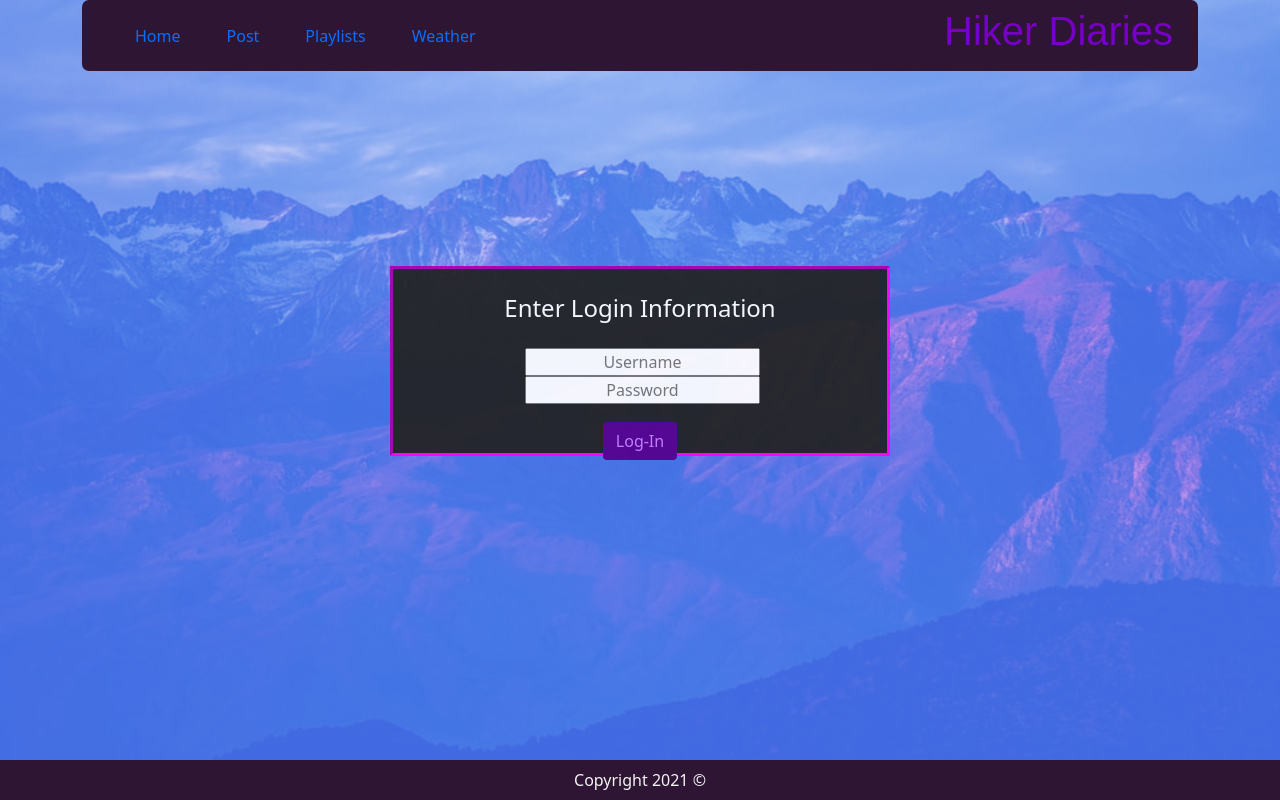
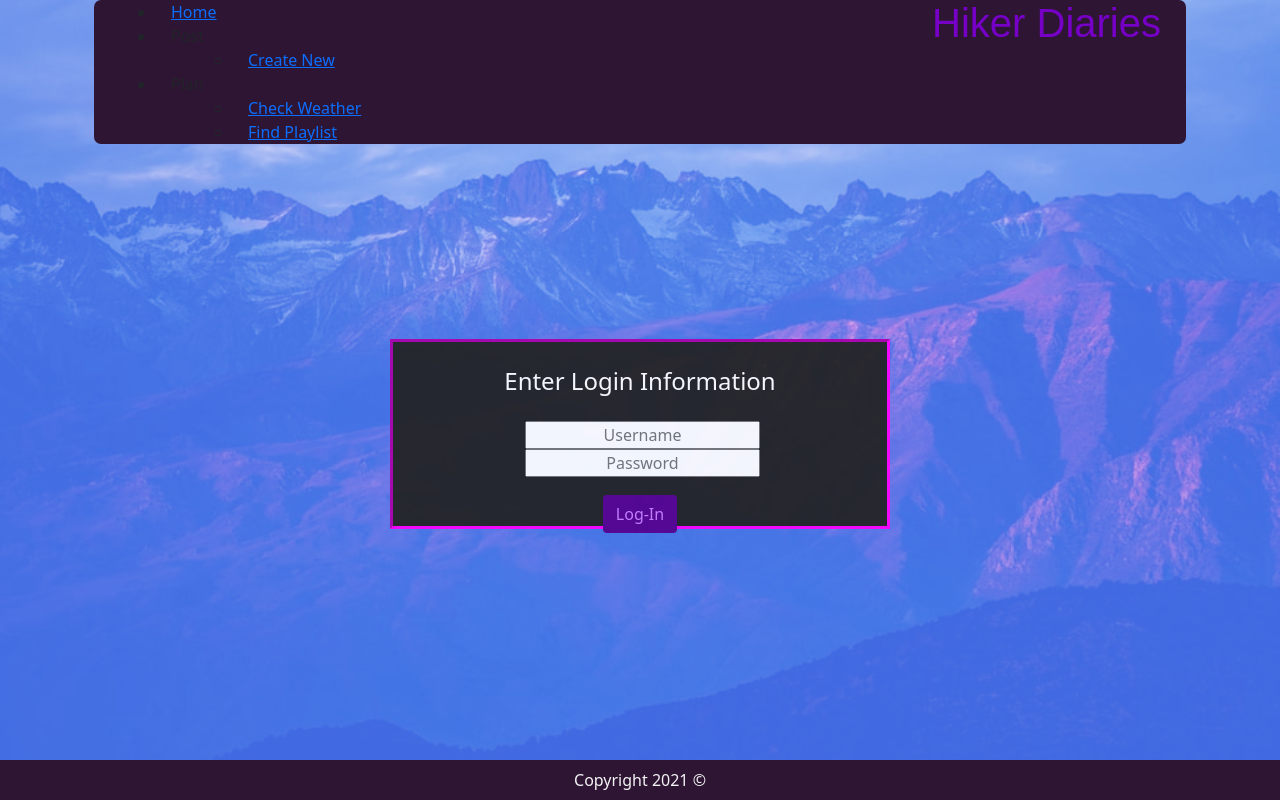
Before and after one commit to bcermak/HikerDiariesv1, a React (Create React App) app: page / in a window 1280 px wide. Built offline with nearby package versions, Linux system fonts and the light colour scheme; a web font is replaced by a local one.

Commit message:
reverting to old version for deployment fix

```diff
--- a/src/components/Navbar/index.js
+++ b/src/components/Navbar/index.js
@@ -1,73 +1,41 @@
-import React from 'react';
+import React, { Component } from 'react';
+import '../Navbar';
+import { Link } from 'react-router-dom';
 
-const index = () => {
-  return (
-    <nav class="navbar navbar-expand-lg">
-    <button class="navbar-toggler" type="button" data-toggle="collapse" data-target="#navbarText" aria-controls="navbarText" aria-expanded="false" aria-label="Toggle navigation">
-      <span class="navbar-toggler-icon"></span>
-    </button>
-    <div class="collapse navbar-collapse" id="navbarText">
-      <ul class="navbar-nav mr-auto">
-        <li class="nav-item active">
-          <a class="nav-link" href="/">Home</a>
-        </li>
-        <li class="nav-item">
-          <a class="nav-link" href="/newpost">Post</a>
-        </li>
-        <li class="nav-item">
-          <a class="nav-link" href="/playlist">Playlists</a>
-        </li>
-        <li class="nav-item">
-          <a class="nav-link" href="/weather">Weather</a>
-        </li>
-      </ul>
-    </div>
-    <p>
-        Hiker Diaries
-      </p>
-  </nav>
-  )
-}
-
-export default index
+class Navbar extends React.Component {
+    render() {
+        return <>
+        <div className="container">
+            <nav>
+                <p>Hiker Diaries</p>
+                <ul>
+                    <li>
+                        <Link to="/"> Home </Link>
+                        </li>
+                    <li><a> Post </a>
+                        <ul>
+                            <li>
+                                <Link to="/newpost"> Create New </Link>
+                            </li>
+                        </ul>
+                    </li>
+                    <li><a> Plan </a>
+                        <ul>
+                            <li>
+                                <Link to="/weather"> Check Weather</Link>
+                            </li>
+                            <li>
+                                <Link to="/playlist"> Find Playlist </Link>
+                            </li>
+                        </ul>
+                    </li>
+                </ul>
+            </nav>
+        </div>
 
 
+        </>
+    };
+};
 
-
-// class Navbar extends React.Component {
-//     render() {
-//         return <>
-
-//             <nav>
-//                 <p>Hiker Diaries</p>
-//                 <ul>
-//                     <li>
-//                         <Link to="/"> Home </Link>
-//                         </li>
-//                     <li><a> Post </a>
-//                         <ul>
-//                             <li>
-//                                 <Link to="/newpost"> Create New </Link>
-//                             </li>
-//                         </ul>
-//                     </li>
-//                     <li><a> Plan </a>
-//                         <ul>
-//                             <li>
-//                                 <Link to="/weather"> Check Weather</Link>
-//                             </li>
-//                             <li>
-//                                 <Link to="/playlist"> Find Playlist </Link>
-//                             </li>
-//                         </ul>
-//                     </li>
-//                 </ul>
-//             </nav>
-
-
-
-//         </>
-//     };
-// };
-
-// export default Navbar
+export default Navbar
```
